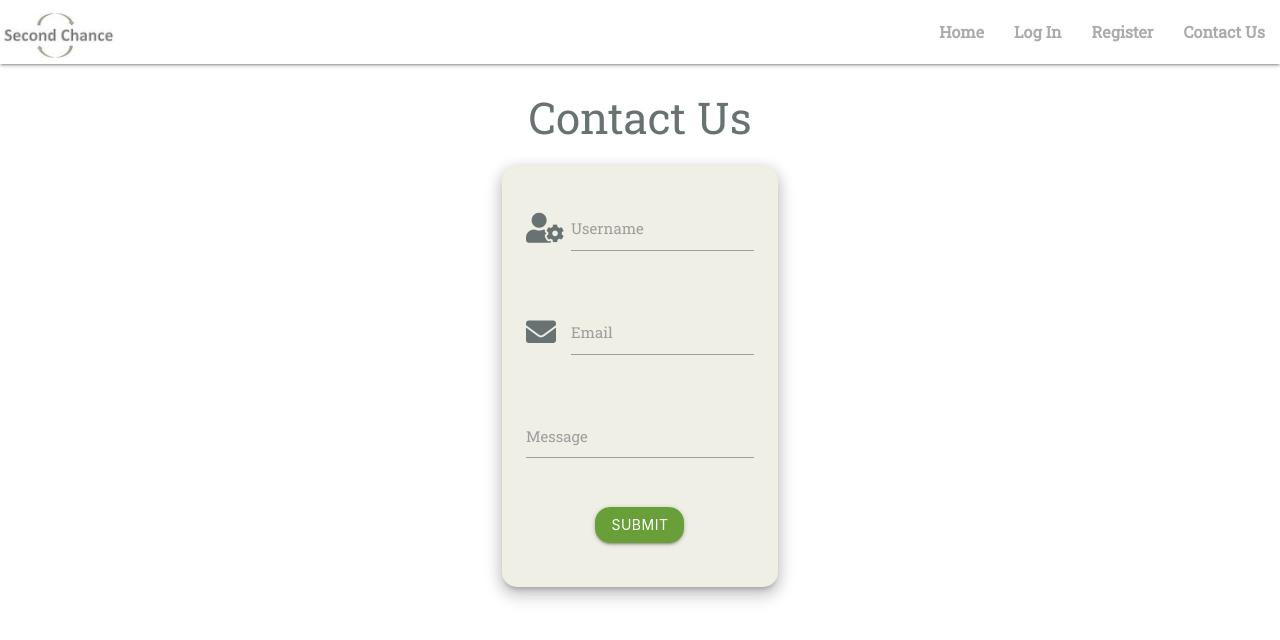
After one commit to mihaelasandrea/second-chance-web, a Flask app: page /contact in a window 1280 px wide. The commit adds this page. Shown: the top 640 px of the page. Run offline with Flask 2, Linux system fonts and the light colour scheme; some libraries are stand-ins or nearby versions.

Commit message:
Add Contact Us page

```diff
--- a/app.py
+++ b/app.py
@@ -123,6 +123,11 @@ def post_ad():
                         conditions=conditions)
 
 
+@app.route("/contact")
+def contact():
+
+    return render_template("contact.html")
+
 if __name__ == "__main__":
     app.run(host=os.environ.get("IP"),
             port=int(os.environ.get("PORT")),
--- a/templates/base.html
+++ b/templates/base.html
@@ -34,7 +34,7 @@
                         <li><a href="{{ url_for('login') }}">Log In</a></li>
                         <li><a href="{{ url_for('register') }}">Register</a></li>
                         {% endif %}
-                    <li><a href="#">Contact Us</a></li>
+                    <li><a href="{{ url_for('contact') }}">Contact Us</a></li>
 				</ul>
 			</div>
 		</nav>
@@ -50,7 +50,7 @@
                     <li><a href="{{ url_for('login') }}">Log In</a></li>
                     <li><a href="{{ url_for('register') }}">Register</a></li>
                 {% endif %}
-			<li><a href="#">Contact Us</a></li>
+			<li><a href="{{ url_for('contact') }}">Contact Us</a></li>
 		</ul>
     </header>
 
--- /dev/null
+++ b/templates/contact.html
@@ -0,0 +1,40 @@
+{% extends "base.html" %}
+{% block content %}
+
+    <h3 class="center-align">Contact Us</h3>
+
+    <div class="row">
+        <form class="col s12 m4 offset-m4" method="POST" action="{{ url_for('contact') }}">
+            <div class="card-panel z-depth-3">
+                <div class="row">
+					<div class="input-field col s12">
+						<i class="fas fa-user-cog prefix"></i>
+						<input id="username" name="username" type="text" minlength="5"
+                            maxlength="15" pattern="^[a-zA-Z0-9]{5,15}$" class="validate" required>
+						<label for="username">Username</label>
+					</div>
+                </div>
+				<div class="row">
+					<div class="input-field col s12">
+                        <i class="fas fa-envelope prefix"></i>
+						<input id="email" name="email" type="email" minlength="5"
+                            maxlength="15" pattern="^[a-zA-Z0-9]{5,15}$" class="validate" required>
+						<label for="email">Email</label>
+					</div>
+                </div>
+				<div class="row">
+					<div class="input-field col s12">
+						<textarea id="message" name="message" class="materialize-textarea"></textarea>
+						<label for="message">Message</label>
+					</div>
+				</div>
+                <div class="row center-align">
+                    <button type="submit" class="btn waves-effect waves-light light-green darken-2">
+                        Submit
+                    </button>
+                </div>
+            </div>
+        </form>
+    </div>
+
+{% endblock %}
```
